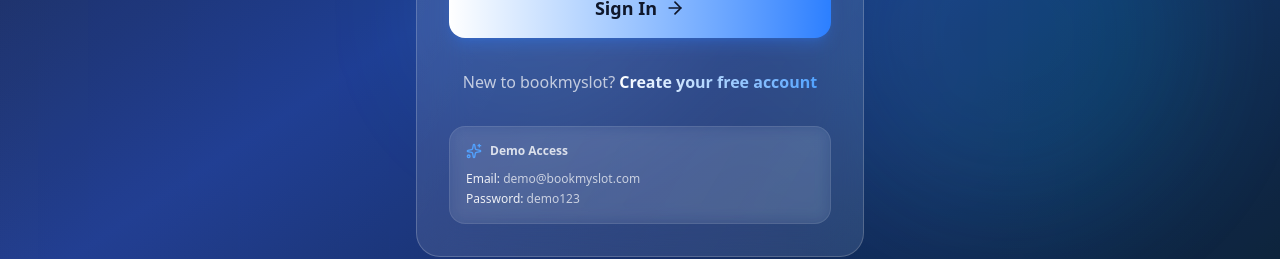
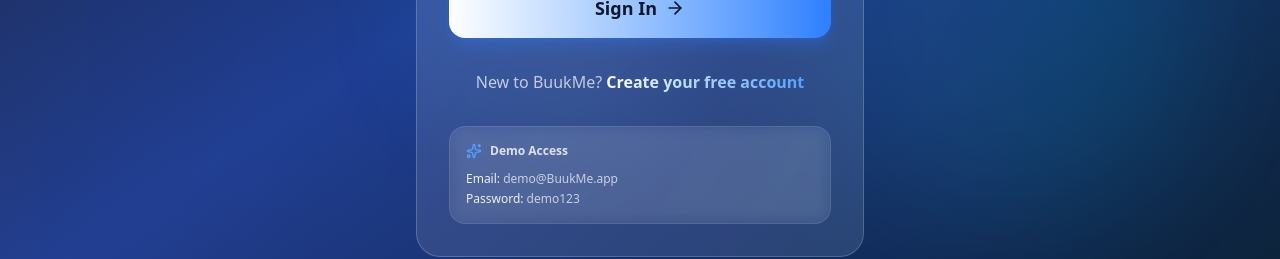
Before and after one commit to princeampofo/buukeasy, a Next.js app: page /login in a window 1280 px wide. Shown: the part 547-806 px from the top of the page. Built offline with nearby package versions, Linux system fonts and the light colour scheme.

Commit message:
update branding in login page to "BuukMe"

```diff
--- a/app/(auth)/login/page.tsx
+++ b/app/(auth)/login/page.tsx
@@ -190,7 +190,7 @@
 
           <div className="mt-8 text-center">
             <p className="text-white/70">
-              New to bookmyslot?{' '}
+              New to BuukMe?{' '}
               <Link
                 href="/signup"
                 className="font-bold text-transparent bg-clip-text bg-gradient-to-r from-white to-blue-400 hover:from-blue-100 hover:to-blue-500 transition-all duration-300"
@@ -207,7 +207,7 @@
               <p className="text-xs text-white/80 font-semibold">Demo Access</p>
             </div>
             <div className="text-xs text-white/70 space-y-1">
-              <p><span className="text-white/90 font-medium">Email:</span> demo@bookmyslot.com</p>
+              <p><span className="text-white/90 font-medium">Email:</span> demo@BuukMe.app</p>
               <p><span className="text-white/90 font-medium">Password:</span> demo123</p>
             </div>
           </div>
```
